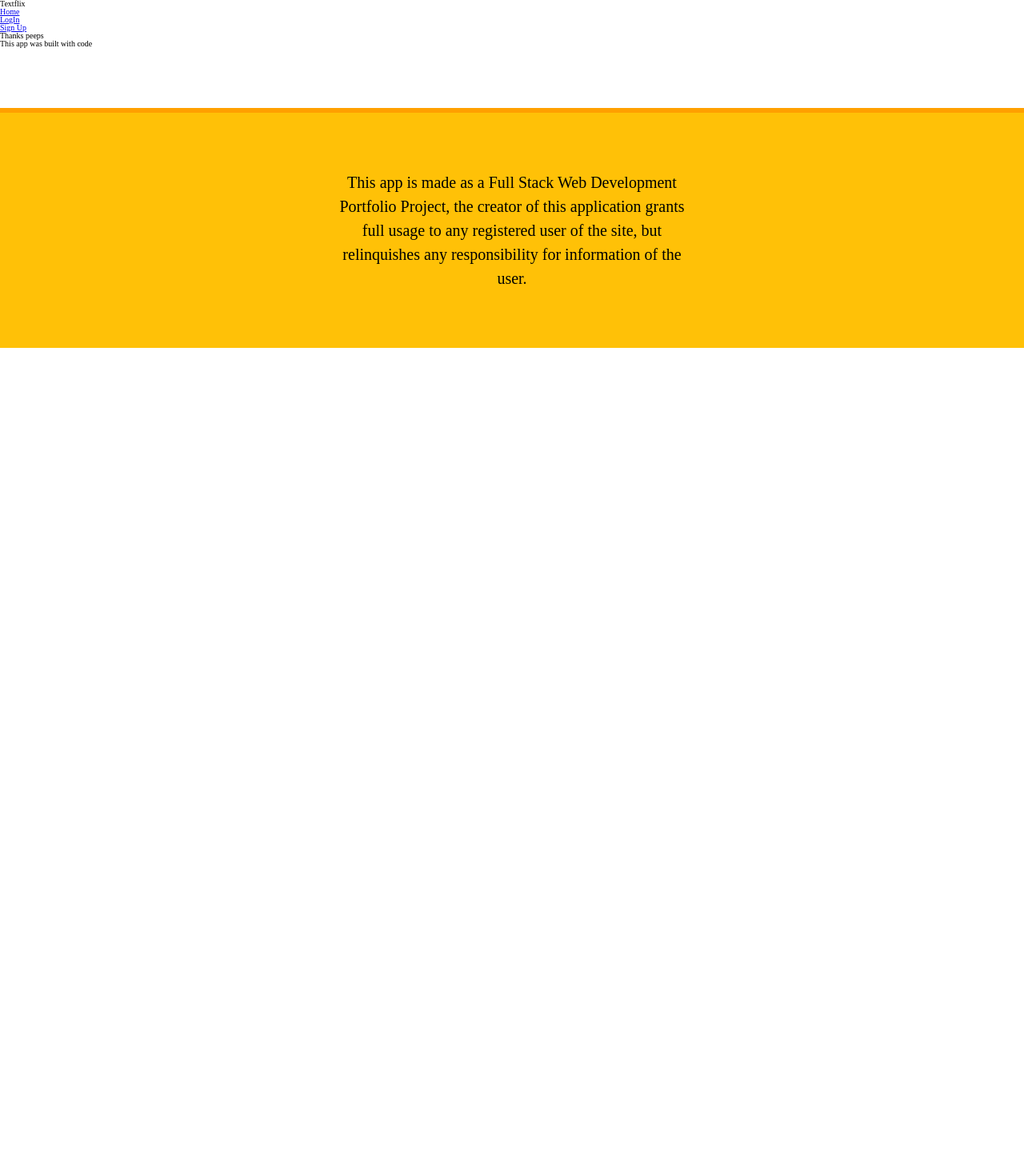
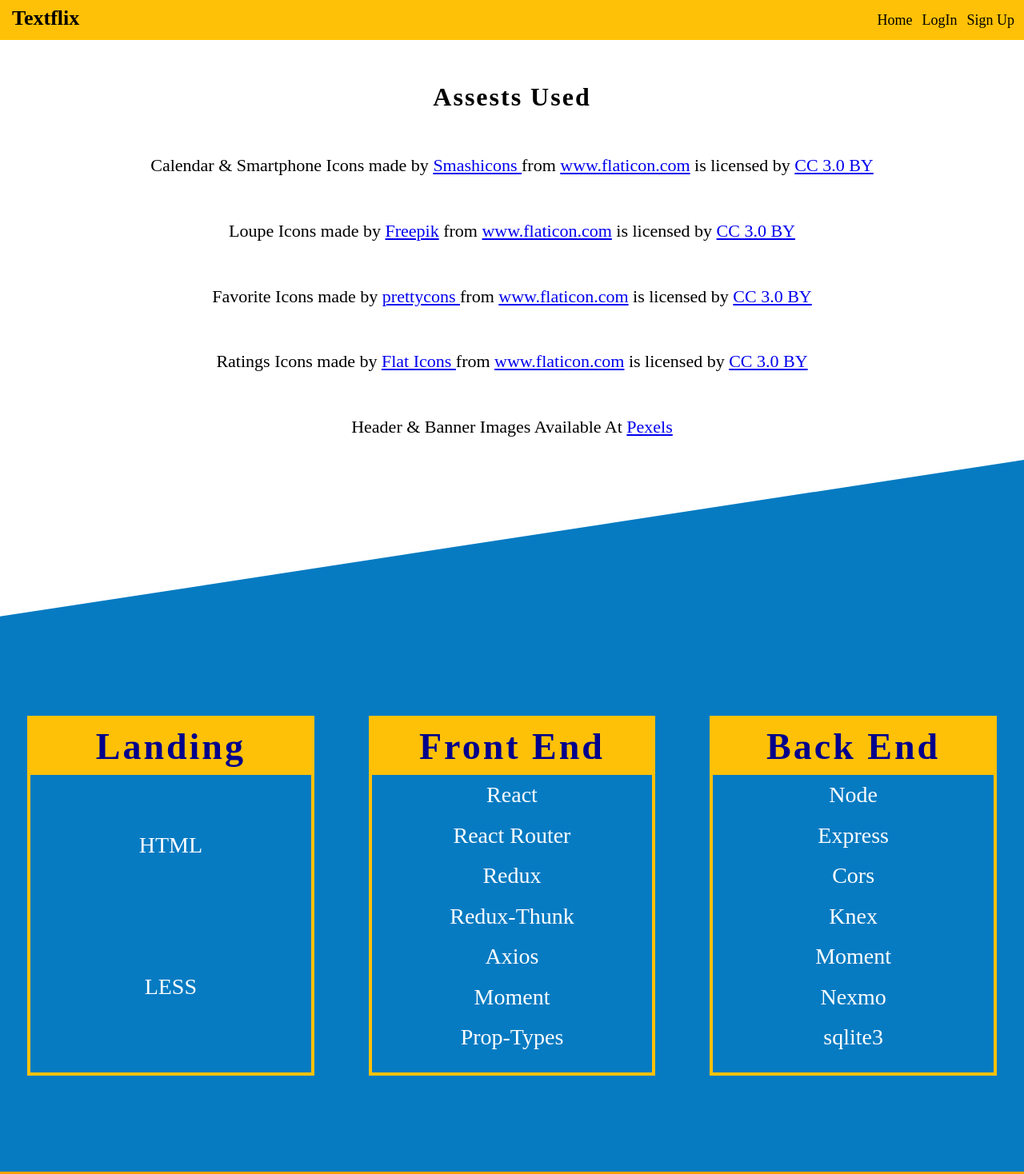
Before and after one commit to Trip4077/movie-app-lp, a website: page credits.html in a window 1280 px wide. Shown: the top 1468 px of the page at 80% size. Before the commit the page ends 800 px from the top, so only its background shows below. Drawn offline with Linux system fonts and the light colour scheme.

Commit message:
Credits Page Completed

```diff
--- a/credits.html
+++ b/credits.html
@@ -10,10 +10,8 @@
     </head>
     <body>
         <nav>
-            <div>
-                <span>
+            <div class='brand'>
                     Textflix
-                </span>
             </div>
 
             <ul>
@@ -33,17 +31,107 @@
 
         <div class="container">
 
-            <div class="credits">
-                Thanks peeps
+            <ul class="credits">
+                    <h3>Assests Used</h3>
+
+                    <li class="credits-item">
+                        Calendar &amp; Smartphone Icons made by <a href="https://www.flaticon.com/authors/smashicons" title="Smashicons " target='_blank'>
+                        Smashicons </a>
+
+                        from <a href="https://www.flaticon.com/" title="Flaticon" target='_blank'>www.flaticon.com</a>
+
+                        is licensed by
+                        <a href="http://creativecommons.org/licenses/by/3.0/" title="Creative Commons BY 3.0" target="_blank">
+                            CC 3.0 BY
+                        </a>
+                    </li>
+
+                    <li class="credits-item">
+                        Loupe Icons made by <a href="https://www.freepik.com/" title="Freepik">Freepik</a>
+                        from <a href="https://www.flaticon.com/" title="Flaticon">www.flaticon.com</a> is licensed by
+
+                        <a href="http://creativecommons.org/licenses/by/3.0/" title="Creative Commons BY 3.0" target="_blank">
+                            CC 3.0 BY
+                        </a>
+                    </li>
+
+                    <li class="credits-item">
+                        Favorite Icons made by
+                        <a href="https://www.flaticon.com/authors/prettycons" title="prettycons" target='_blank'>
+                            prettycons
+                        </a>
+
+                        from <a href="https://www.flaticon.com/" title="Flaticon"target='_blank'>www.flaticon.com</a>
+
+                        is licensed by
+                        <a href="http://creativecommons.org/licenses/by/3.0/" title="Creative Commons BY 3.0" target="_blank">
+                            CC 3.0 BY
+                        </a>
+                    </li>
+
+                    <li class="credits-item">
+                        Ratings Icons made by
+                        <a href="https://www.flaticon.com/authors/flat-icons" title="Flat Icons" target='_blank'>
+                            Flat Icons
+                        </a>
+
+                        from <a href="https://www.flaticon.com/" title="Flaticon" target='_blank'>www.flaticon.com</a>
+
+                        is licensed by
+                        <a href="http://creativecommons.org/licenses/by/3.0/" title="Creative Commons BY 3.0" target="_blank">
+                            CC 3.0 BY
+                        </a>
+                    </li>
+
+                    <li class="credits-item">
+                        Header &amp; Banner Images Available At
+                        <a href='https://www.pexels.com' target='_blank'>Pexels</a>
+                    </li>
+                </ul>
+
+            <div class="angled-bg">
+                <div class="tile-container">
+                    <div class="tile">
+                        <h1>Landing</h1>
+
+                        <div class="tile-content" style="flex-direction: column; color:white;">
+                            <p>HTML</p>
+                            <p>LESS</p>
+                        </div>
                     </div>
 
-            <div class="app-info">
-                This app was built with code
+                    <div class="tile">
+                        <h1>Front End</h1>
+
+                        <div class="tile-content" style="flex-direction: column; color:white;">
+                            <p>React</p>
+                            <p>React Router</p>
+                            <p>Redux</p>
+                            <p>Redux-Thunk</p>
+                            <p>Axios</p>
+                            <p>Moment</p>
+                            <p>Prop-Types</p>
+                        </div>
                     </div>
 
+                    <div class="tile">
+                            <h1>Back End</h1>
+
+                            <div class="tile-content" style="flex-direction: column; color:white;">
+                                <p>Node</p>
+                                <p>Express</p>
+                                <p>Cors</p>
+                                <p>Knex</p>
+                                <p>Moment</p>
+                                <p>Nexmo</p>
+                                <p>sqlite3</p>
+                            </div>
+                        </div>
+                </div>
+            </div>
         </div>
 
-        <footer>
+        <footer style="margin: 0;">
                 <div>
                     <p>
                         This app is made as a Full Stack Web Development Portfolio Project,
--- a/less/index.less
+++ b/less/index.less
@@ -1,6 +1,9 @@
 @import './reset.less';
+@import './modules/navigation.less';
 @import './modules/header.less';
 @import './modules/tiles.less';
 @import './modules/banner.less';
 @import './modules/features.less';
 @import './modules/footer.less';
+@import './modules/backgrounds.less';
+@import './modules/credits.less';
--- /dev/null
+++ b/less/modules/backgrounds.less
@@ -0,0 +1,13 @@
+.angled-bg {
+    background-color: #067BC2;
+    min-height: 800px;
+
+    -webkit-clip-path: polygon(0 22%, 100% 0%, 100% 100%, 0% 100%);
+    clip-path: polygon(0 22%, 100% 0%, 100% 100%, 0% 100%);
+
+    width: 100%;
+    margin: 0;
+    padding-top: 200px;
+
+    z-index: -1;
+}
--- /dev/null
+++ b/less/modules/credits.less
@@ -0,0 +1,20 @@
+.credits {
+    height: 500px;
+    margin-top: 75px;
+
+    display: flex;
+    flex-direction: column;
+    align-items: center;
+    justify-content: space-around;
+
+    h3 {
+        font-size: 3.2rem;
+        font-weight: bold;
+
+        letter-spacing: 2px;
+    }
+
+    li {
+        font-size: 2.2rem;
+    }
+}
--- /dev/null
+++ b/less/modules/navigation.less
@@ -0,0 +1,37 @@
+nav {
+    position: fixed;
+    top: 0;
+    left: 0;
+
+    height: 50px;
+    width: 100%;
+    background-color: #ffc107;
+
+    display: flex;
+    justify-content: space-between;
+
+    z-index: 1;
+
+    .brand {
+        font-size: 2.6rem;
+        font-weight: bold;
+
+        padding: 10px 0 0 15px;
+    }
+
+    ul {
+        display: flex;
+        justify-content: space-around;
+        align-items: center;
+
+        li {
+            font-size: 1.8rem;
+            margin-right: 12px;
+
+            a {
+                color: black;
+                text-decoration: none;
+            }
+        }
+    }
+}
```
Also changed, not shown: index.html (+20 -0 lines), css/index.css. Lines whose indentation alone changed are shown as unchanged.
